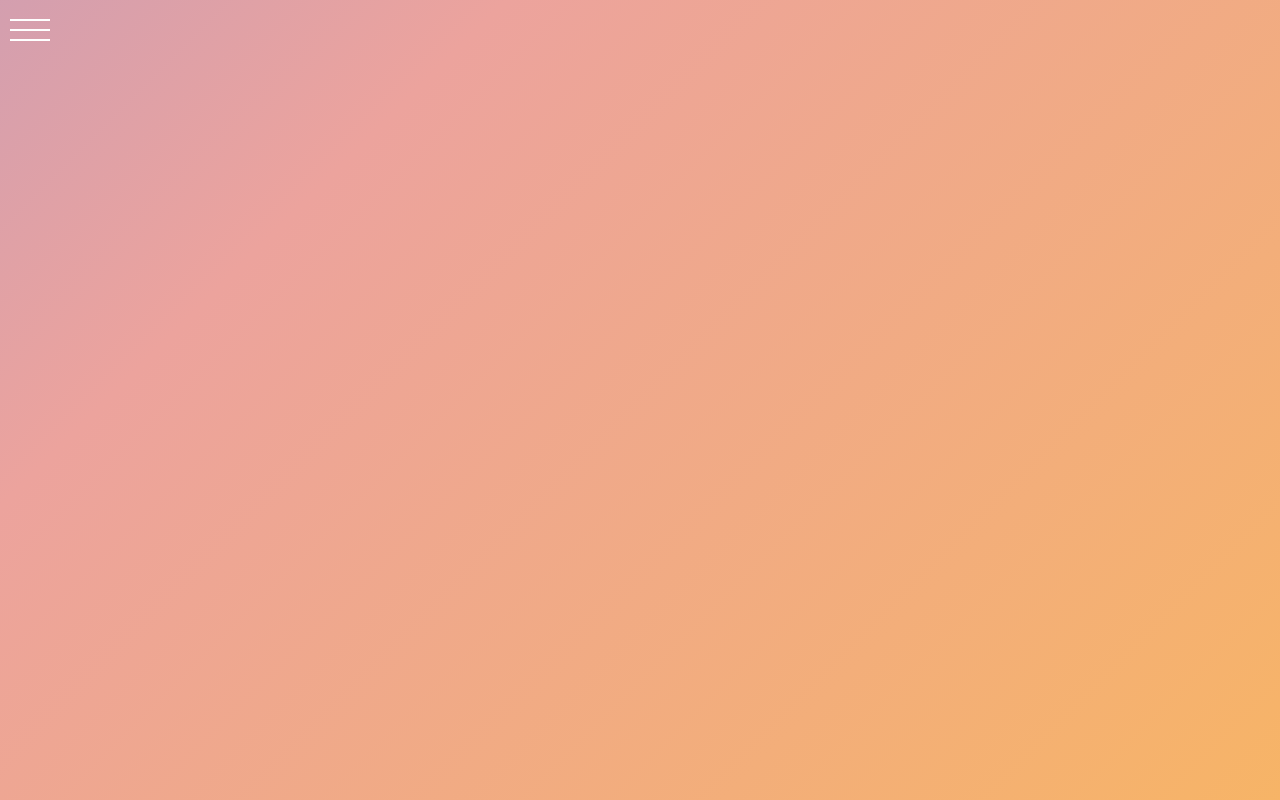
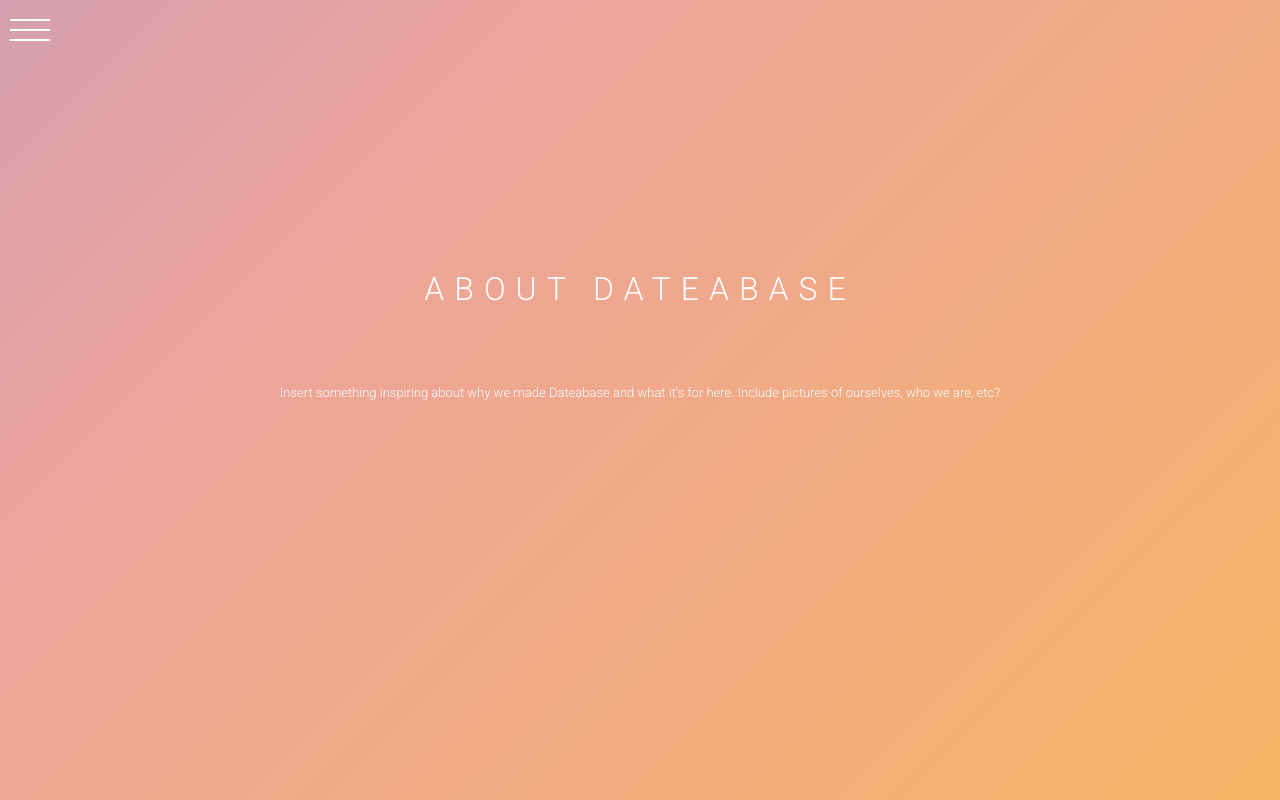
Before and after one commit to kellylue/dateabase, a website: page about.html in a window 1280 px wide. Drawn offline with nearby package versions, Linux system fonts and the light colour scheme.

Commit message:
changed about page styling

```diff
--- a/about.html
+++ b/about.html
@@ -34,6 +34,9 @@
                 </div>
             </div>
         </div>
+
+        <h2>About Dateabase</h2>
+        <p>Insert something inspiring about why we made Dateabase and what it's for here. Include pictures of ourselves, who we are, etc?</p>
     </section>
 
 </body>
--- a/styles.css
+++ b/styles.css
@@ -83,3 +83,23 @@ h1 {
         background-position: 0 50%;
     }
 }
+
+/* about page style */
+h2 {
+    font-family: 'Roboto', sans-serif;
+    font-size: xx-large !important;
+    text-transform: uppercase;
+    letter-spacing: 10px;
+    position: relative;
+    padding: 3rem 8rem;
+    text-align: center;
+    top: 30%;
+}
+
+p {
+    font-family: 'Roboto', sans-serif;
+    font-size: small;
+    position: relative;
+    text-align: center;
+    top: 35%;
+}
```
